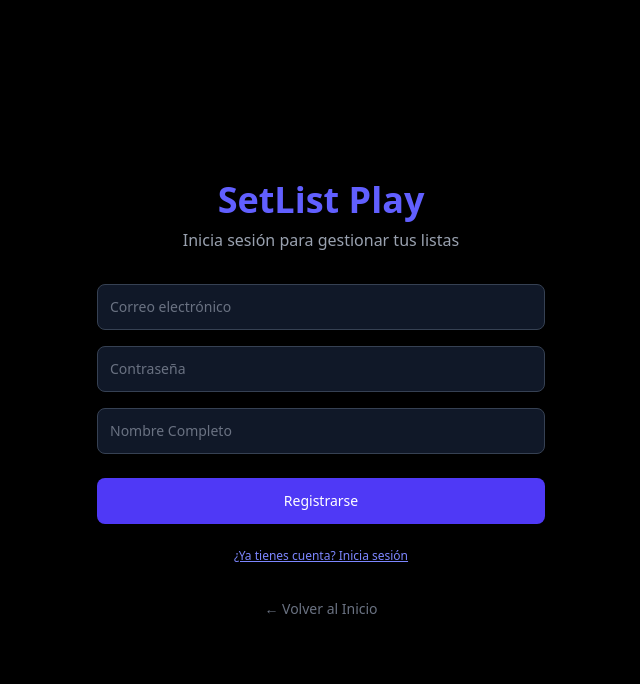
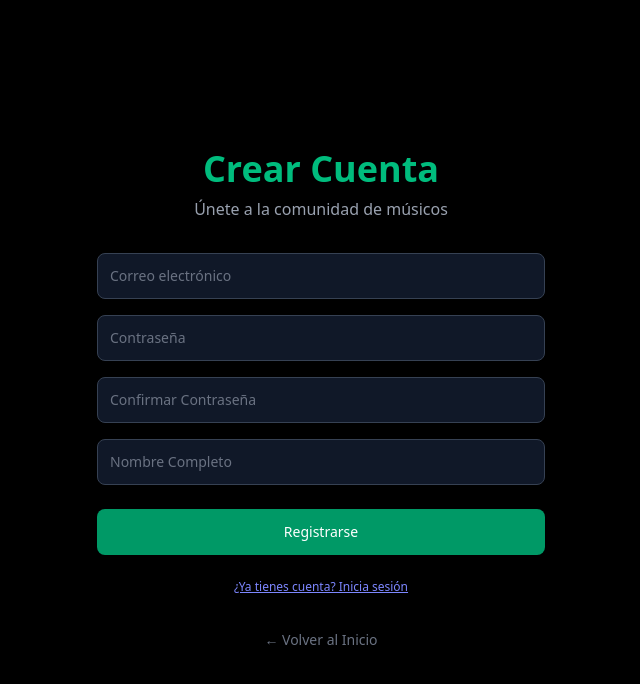
Before and after one commit to rayavil/setlist-play, a Vue app: page /login in a window 1280 px wide. Both pictures are taken after a click on the button "¿No tienes cuenta? Regístrate aquí". Shown: the top 684 px of the page, without its empty margins (319-959 px from the left). Built offline with nearby package versions, Linux system fonts and the light colour scheme.

Commit message:
feat: improve login UX with password toggle and distinct register UI

```diff
--- a/src/views/LoginView.vue
+++ b/src/views/LoginView.vue
@@ -4,8 +4,13 @@
   >
     <div class="w-full max-w-md space-y-8">
       <div class="text-center">
-        <h1 class="text-4xl font-bold text-indigo-500 mb-2">SetList Play</h1>
-        <p class="text-gray-400">Inicia sesión para gestionar tus listas</p>
+        <h1 class="text-4xl font-bold mb-2 transition-colors duration-300"
+            :class="isRegistering ? 'text-emerald-500' : 'text-indigo-500'">
+            {{ isRegistering ? 'Crear Cuenta' : 'SetList Play' }}
+        </h1>
+        <p class="text-gray-400">
+            {{ isRegistering ? 'Únete a la comunidad de músicos' : 'Inicia sesión para gestionar tus listas' }}
+        </p>
       </div>
 
       <form class="mt-8 space-y-6" @submit.prevent="handleSubmit">
@@ -17,31 +22,59 @@
               v-model="email"
               type="email"
               required
+              autocomplete="email"
               class="appearance-none rounded-lg relative block w-full px-3 py-3 border border-gray-700 bg-gray-900 text-white placeholder-gray-500 focus:outline-none focus:ring-indigo-500 focus:border-indigo-500 sm:text-sm"
               placeholder="Correo electrónico"
             />
           </div>
-          <div>
+          <div class="relative">
             <label for="password" class="sr-only">Contraseña</label>
             <input
               id="password"
               v-model="password"
+              :type="showPassword ? 'text' : 'password'"
+              required
+              autocomplete="current-password"
+              class="appearance-none rounded-lg relative block w-full px-3 py-3 border border-gray-700 bg-gray-900 text-white placeholder-gray-500 focus:outline-none focus:ring-indigo-500 focus:border-indigo-500 sm:text-sm pr-10"
+              placeholder="Contraseña"
+            />
+            <button
+                type="button"
+                @click="showPassword = !showPassword"
+                class="absolute right-3 top-3 text-gray-500 hover:text-white focus:outline-none"
+                tabindex="-1"
+            >
+                <i class="ph" :class="showPassword ? 'ph-eye-slash' : 'ph-eye'"></i>
+            </button>
+          </div>
+
+          <div v-if="isRegistering" class="space-y-4">
+              <!-- Confirm Password -->
+              <div>
+                <label for="confirmPassword" class="sr-only">Confirmar Contraseña</label>
+                <input
+                  id="confirmPassword"
+                  v-model="confirmPassword"
                   type="password"
                   required
-              class="appearance-none rounded-lg relative block w-full px-3 py-3 border border-gray-700 bg-gray-900 text-white placeholder-gray-500 focus:outline-none focus:ring-indigo-500 focus:border-indigo-500 sm:text-sm"
-              placeholder="Contraseña"
+                  autocomplete="new-password"
+                  class="appearance-none rounded-lg relative block w-full px-3 py-3 border border-gray-700 bg-gray-900 text-white placeholder-gray-500 focus:outline-none focus:ring-emerald-500 focus:border-emerald-500 sm:text-sm"
+                  placeholder="Confirmar Contraseña"
                 />
               </div>
-          <div v-if="isRegistering">
+
+              <!-- Full Name -->
+              <div>
                 <label for="fullName" class="sr-only">Nombre Completo</label>
                 <input
                   id="fullName"
                   v-model="fullName"
                   type="text"
                   required
-              class="appearance-none rounded-lg relative block w-full px-3 py-3 border border-gray-700 bg-gray-900 text-white placeholder-gray-500 focus:outline-none focus:ring-indigo-500 focus:border-indigo-500 sm:text-sm"
+                  class="appearance-none rounded-lg relative block w-full px-3 py-3 border border-gray-700 bg-gray-900 text-white placeholder-gray-500 focus:outline-none focus:ring-emerald-500 focus:border-emerald-500 sm:text-sm"
                   placeholder="Nombre Completo"
                 />
+              </div>
           </div>
         </div>
 
@@ -49,7 +82,8 @@
           <button
             type="submit"
             :disabled="loading"
-            class="group relative w-full flex justify-center py-3 px-4 border border-transparent text-sm font-medium rounded-lg text-white bg-indigo-600 hover:bg-indigo-700 focus:outline-none focus:ring-2 focus:ring-offset-2 focus:ring-indigo-500 disabled:opacity-50"
+            class="group relative w-full flex justify-center py-3 px-4 border border-transparent text-sm font-medium rounded-lg text-white focus:outline-none focus:ring-2 focus:ring-offset-2 disabled:opacity-50 transition-colors duration-300"
+            :class="isRegistering ? 'bg-emerald-600 hover:bg-emerald-700 focus:ring-emerald-500' : 'bg-indigo-600 hover:bg-indigo-700 focus:ring-indigo-500'"
           >
             {{ loading ? "Procesando..." : (isRegistering ? "Registrarse" : "Ingresar") }}
           </button>
@@ -92,14 +126,21 @@ import Swal from "sweetalert2";
 const router = useRouter();
 const email = ref("");
 const password = ref("");
+const confirmPassword = ref(""); // New field
 const fullName = ref(""); // For registration
 const isRegistering = ref(false);
 const loading = ref(false);
 const errorMsg = ref("");
+const showPassword = ref(false);
 
 const handleSubmit = async () => {
   if (!email.value || !password.value) {
     errorMsg.value = "Por favor completa todos los campos.";
+    return;
+  }
+
+  if (isRegistering.value && password.value !== confirmPassword.value) {
+      errorMsg.value = "Las contraseñas no coinciden.";
       return;
   }
 
```
Lines whose indentation alone changed are shown as unchanged.
